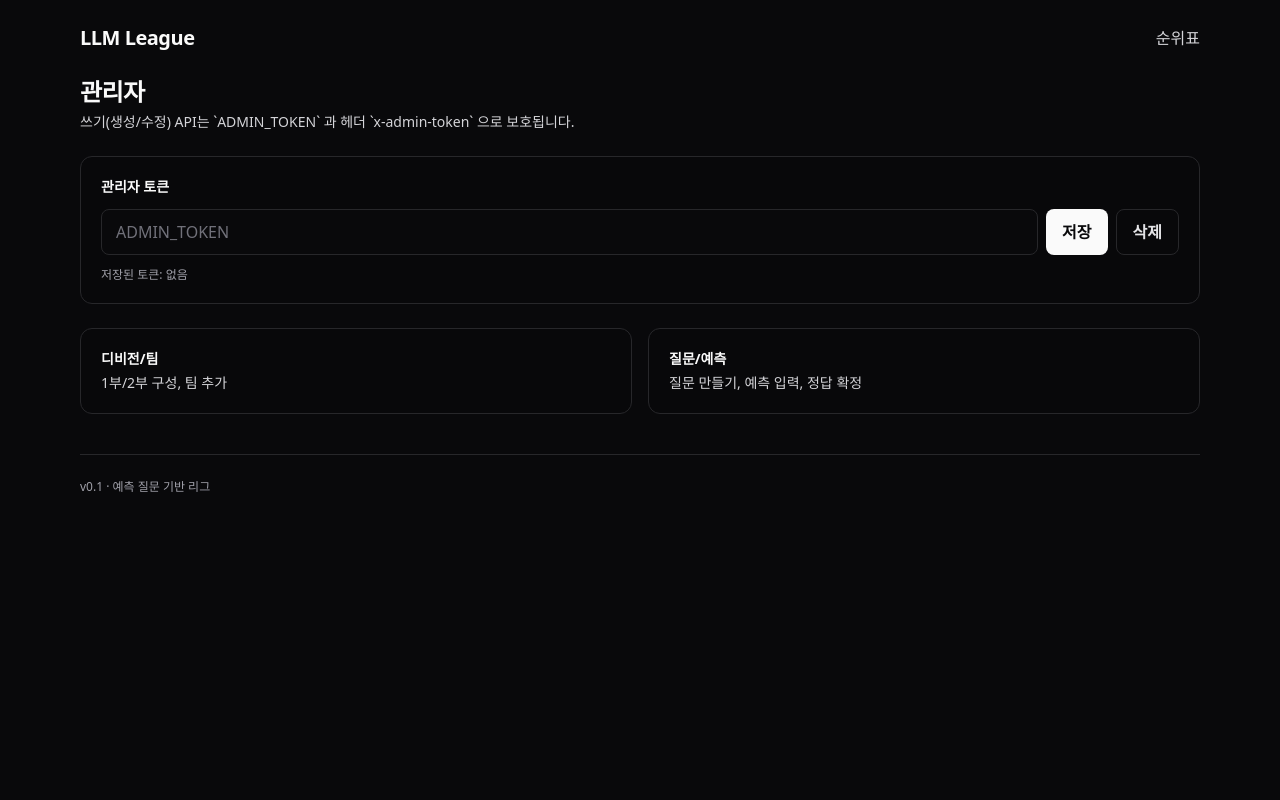
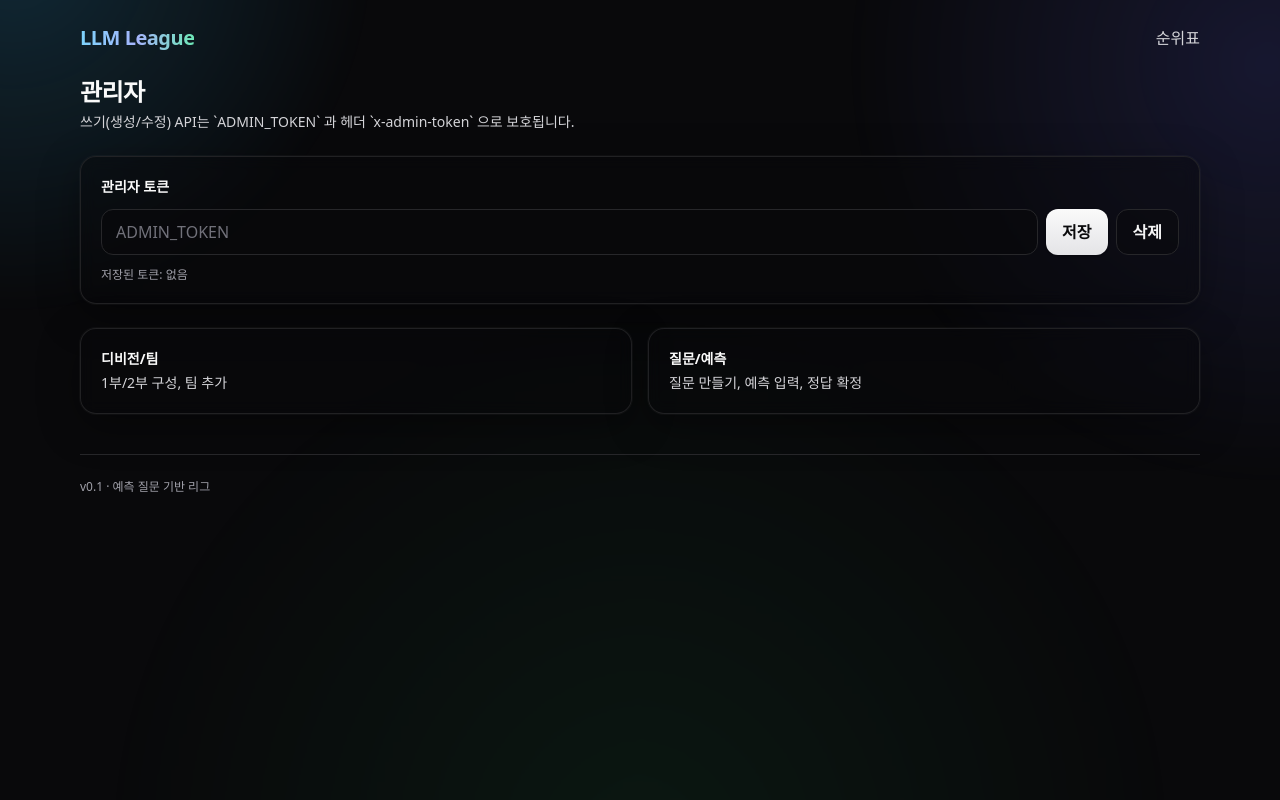
Before and after one commit to HYO4B/league, a Next.js app: page /admin in a window 1280 px wide. Built offline with nearby package versions, Linux system fonts and the light colour scheme.

Commit message:
Add colorful theme accents

```diff
--- a/src/app/d/[divisionId]/page.tsx
+++ b/src/app/d/[divisionId]/page.tsx
@@ -114,8 +114,13 @@ export default async function DivisionPage({ params }: Props) {
         </Link>
       </div>
 
-      <Card>
-        <div className="text-sm font-semibold">순위표 (확정 문항 기준)</div>
+      <Card className="overflow-hidden">
+        <div className="border-b border-zinc-800/80 bg-gradient-to-r from-sky-500/10 via-indigo-500/10 to-emerald-500/10 px-5 py-4">
+          <div className="flex items-center justify-between gap-3">
+            <div className="text-base font-semibold">순위표</div>
+            <div className="text-sm text-zinc-300">확정 문항 기준</div>
+          </div>
+        </div>
         <div className="mt-3 overflow-x-auto">
           <Table>
             <thead>
@@ -129,13 +134,22 @@ export default async function DivisionPage({ params }: Props) {
             </thead>
             <tbody>
               {standings.map((s, idx) => (
-                <tr key={s.team.id} className="border-t border-zinc-800">
+                <tr
+                  key={s.team.id}
+                  className={[
+                    "border-t border-zinc-800",
+                    idx % 2 === 1 ? "bg-zinc-950/30" : "",
+                    idx === 0 ? "bg-gradient-to-r from-amber-500/10 via-transparent to-transparent" : ""
+                  ].join(" ")}
+                >
                   <Td className="text-zinc-400">{idx + 1}</Td>
                   <Td>
                     <div className="font-medium">{s.team.name}</div>
                     {s.team.provider && <div className="text-xs text-zinc-400">{s.team.provider}</div>}
                   </Td>
-                  <Td className="text-right font-semibold">{s.points}</Td>
+                  <Td className="text-right font-semibold">
+                    {idx === 0 ? <Pill tone="amber">{s.points}</Pill> : s.points}
+                  </Td>
                   <Td className="text-right">
                     {s.correct}/{s.total}
                   </Td>
--- a/src/app/globals.css
+++ b/src/app/globals.css
@@ -11,3 +11,16 @@ body {
   @apply bg-zinc-950 text-zinc-50;
   @apply text-[17px] leading-relaxed md:text-[18px];
 }
+
+/* Subtle background for better screenshots */
+body::before {
+  content: "";
+  position: fixed;
+  inset: -20%;
+  z-index: -1;
+  background:
+    radial-gradient(600px 600px at 15% 10%, rgba(56, 189, 248, 0.18), transparent 60%),
+    radial-gradient(700px 700px at 85% 20%, rgba(99, 102, 241, 0.16), transparent 60%),
+    radial-gradient(900px 900px at 50% 90%, rgba(34, 197, 94, 0.08), transparent 60%);
+  filter: blur(8px);
+}
--- a/src/app/layout.tsx
+++ b/src/app/layout.tsx
@@ -15,7 +15,9 @@ export default function RootLayout({ children }: { children: React.ReactNode })
         <div className="mx-auto max-w-6xl px-4 py-6">
           <header className="flex items-center justify-between gap-3">
             <Link href="/" className="text-xl font-semibold tracking-tight">
-              LLM League
+              <span className="bg-gradient-to-r from-sky-300 via-indigo-300 to-emerald-300 bg-clip-text text-transparent">
+                LLM League
+              </span>
             </Link>
             <nav className="flex items-center gap-4 text-base text-zinc-300">
               <Link href="/" className="hover:text-zinc-50">
--- a/src/app/page.tsx
+++ b/src/app/page.tsx
@@ -1,6 +1,6 @@
 import Link from "next/link";
 import { prisma } from "@/lib/prisma";
-import { Card } from "@/components/ui";
+import { Card, Pill } from "@/components/ui";
 
 export const dynamic = "force-dynamic";
 
@@ -41,10 +41,18 @@ export default async function HomePage() {
 
   return (
     <div className="space-y-6">
-      <div>
-        <h1 className="text-3xl font-semibold tracking-tight">디비전</h1>
-        <p className="mt-2 text-base text-zinc-300">디비전을 선택하면 순위표를 볼 수 있어요.</p>
-      </div>
+      <Card className="relative overflow-hidden">
+        <div className="absolute inset-0 bg-gradient-to-r from-sky-500/10 via-indigo-500/10 to-emerald-500/10" />
+        <div className="relative">
+          <div className="flex flex-wrap items-center gap-2">
+            <Pill tone="sky">예측 리그</Pill>
+            <Pill tone="indigo">승점제</Pill>
+            <Pill tone="green">순위표</Pill>
+          </div>
+          <h1 className="mt-3 text-3xl font-semibold tracking-tight">디비전</h1>
+          <p className="mt-2 text-base text-zinc-200/90">디비전을 선택하면 순위표와 유형별 분석을 볼 수 있어요.</p>
+        </div>
+      </Card>
 
       <div className="grid grid-cols-1 gap-4 md:grid-cols-2">
         {divisions?.map((d) => (
--- a/src/components/ui.tsx
+++ b/src/components/ui.tsx
@@ -2,7 +2,15 @@ import clsx from "clsx";
 import type { ComponentProps } from "react";
 
 export function Card({ className, ...props }: ComponentProps<"div">) {
-  return <div className={clsx("rounded-xl border border-zinc-800 bg-zinc-950/50 p-5", className)} {...props} />;
+  return (
+    <div
+      className={clsx(
+        "rounded-2xl border border-zinc-800/80 bg-zinc-950/40 p-5 shadow-[0_0_0_1px_rgba(255,255,255,0.03),0_12px_40px_rgba(0,0,0,0.35)] backdrop-blur",
+        className
+      )}
+      {...props}
+    />
+  );
 }
 
 export function Button({
@@ -13,9 +21,11 @@ export function Button({
   return (
     <button
       className={clsx(
-        "inline-flex items-center justify-center rounded-lg px-4 py-2.5 text-base font-semibold transition",
-        variant === "solid" && "bg-zinc-50 text-zinc-950 hover:bg-zinc-200",
-        variant === "ghost" && "border border-zinc-800 bg-transparent text-zinc-200 hover:border-zinc-600",
+        "inline-flex items-center justify-center rounded-xl px-4 py-2.5 text-base font-semibold transition focus:outline-none focus:ring-2 focus:ring-sky-400/40",
+        variant === "solid" &&
+          "bg-gradient-to-b from-zinc-50 to-zinc-200 text-zinc-950 shadow hover:from-white hover:to-zinc-200 active:translate-y-px",
+        variant === "ghost" &&
+          "border border-zinc-800 bg-zinc-950/40 text-zinc-100 hover:border-zinc-600 hover:bg-zinc-900/40",
         className
       )}
       {...props}
@@ -27,7 +37,7 @@ export function Input({ className, ...props }: ComponentProps<"input">) {
   return (
     <input
       className={clsx(
-        "w-full rounded-lg border border-zinc-800 bg-zinc-950 px-3.5 py-2.5 text-base text-zinc-50 placeholder:text-zinc-500 focus:border-zinc-600 focus:outline-none",
+        "w-full rounded-xl border border-zinc-800 bg-zinc-950/60 px-3.5 py-2.5 text-base text-zinc-50 placeholder:text-zinc-500 focus:border-sky-400/60 focus:outline-none focus:ring-2 focus:ring-sky-400/20",
         className
       )}
       {...props}
@@ -39,7 +49,7 @@ export function Textarea({ className, ...props }: ComponentProps<"textarea">) {
   return (
     <textarea
       className={clsx(
-        "min-h-28 w-full rounded-lg border border-zinc-800 bg-zinc-950 px-3.5 py-2.5 text-base text-zinc-50 placeholder:text-zinc-500 focus:border-zinc-600 focus:outline-none",
+        "min-h-28 w-full rounded-xl border border-zinc-800 bg-zinc-950/60 px-3.5 py-2.5 text-base text-zinc-50 placeholder:text-zinc-500 focus:border-sky-400/60 focus:outline-none focus:ring-2 focus:ring-sky-400/20",
         className
       )}
       {...props}
@@ -51,7 +61,7 @@ export function Select({ className, ...props }: ComponentProps<"select">) {
   return (
     <select
       className={clsx(
-        "w-full rounded-lg border border-zinc-800 bg-zinc-950 px-3.5 py-2.5 text-base text-zinc-50 focus:border-zinc-600 focus:outline-none",
+        "w-full rounded-xl border border-zinc-800 bg-zinc-950/60 px-3.5 py-2.5 text-base text-zinc-50 focus:border-sky-400/60 focus:outline-none focus:ring-2 focus:ring-sky-400/20",
         className
       )}
       {...props}
@@ -59,8 +69,28 @@ export function Select({ className, ...props }: ComponentProps<"select">) {
   );
 }
 
-export function Pill({ className, ...props }: ComponentProps<"span">) {
-  return <span className={clsx("inline-flex items-center rounded-full border border-zinc-700 px-2 py-1 text-xs text-zinc-200", className)} {...props} />;
+export function Pill({
+  className,
+  tone = "neutral",
+  ...props
+}: ComponentProps<"span"> & { tone?: "neutral" | "sky" | "indigo" | "green" | "amber" }) {
+  const tones: Record<string, string> = {
+    neutral: "border-zinc-700/80 bg-zinc-950/40 text-zinc-200",
+    sky: "border-sky-500/30 bg-sky-500/10 text-sky-200",
+    indigo: "border-indigo-500/30 bg-indigo-500/10 text-indigo-200",
+    green: "border-emerald-500/30 bg-emerald-500/10 text-emerald-200",
+    amber: "border-amber-500/30 bg-amber-500/10 text-amber-200"
+  };
+  return (
+    <span
+      className={clsx(
+        "inline-flex items-center rounded-full border px-2.5 py-1 text-xs font-medium",
+        tones[tone],
+        className
+      )}
+      {...props}
+    />
+  );
 }
 
 export function Table({ className, ...props }: ComponentProps<"table">) {
```
